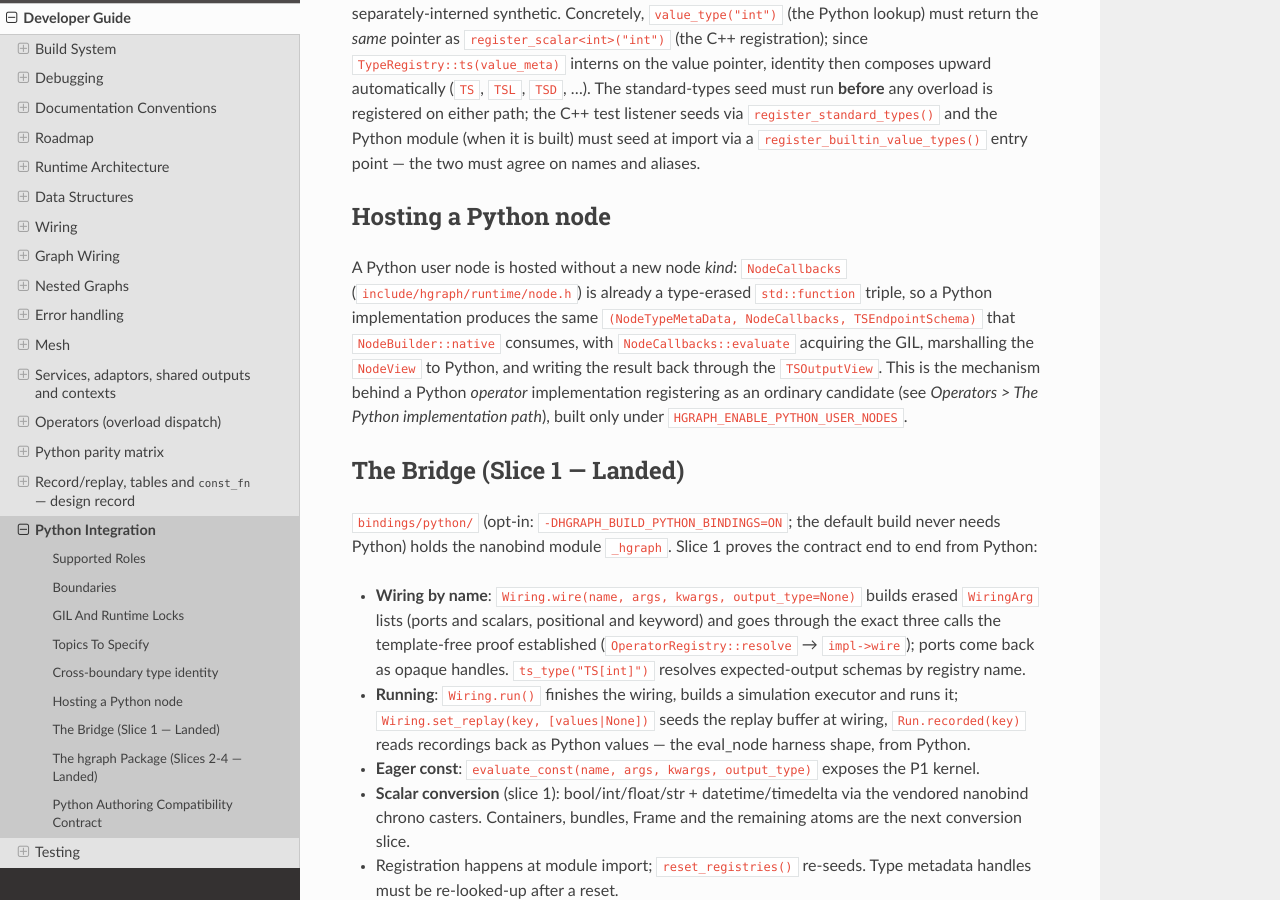
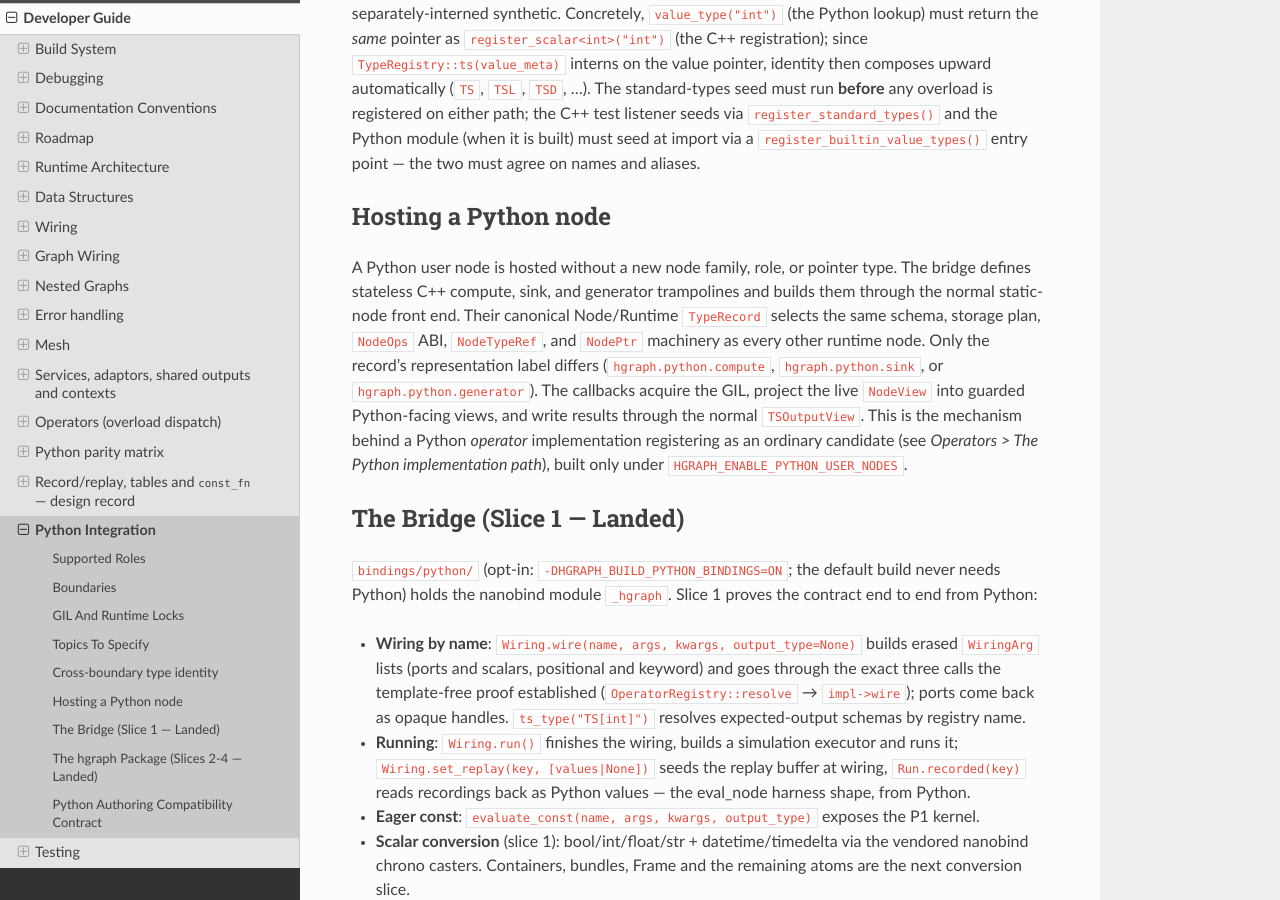
Before and after one commit to hhenson/hg_cpp, a Sphinx documentation site: the page built from docs/source/developer_guide/python_integration.rst, in a window 1280 px wide and 900 px high, scrolled down 1606 px. Built offline with Sphinx 7.4.7 and the Read the Docs theme 3.1.0, drawn with Linux system fonts in a browser that asks for light colours; some of the changed text lies outside the part shown.

Commit message:
Identify Python node implementations in type records

```diff
--- a/docs/source/developer_guide/python_integration.rst
+++ b/docs/source/developer_guide/python_integration.rst
@@ -82,14 +82,18 @@ point — the two must agree on names and aliases.
 Hosting a Python node
 ---------------------
 
-A Python user node is hosted without a new node *kind*: ``NodeCallbacks``
-(``include/hgraph/runtime/node.h``) is already a type-erased ``std::function``
-triple, so a Python implementation produces the same ``(NodeTypeMetaData,
-NodeCallbacks, TSEndpointSchema)`` that ``NodeBuilder::native`` consumes, with
-``NodeCallbacks::evaluate`` acquiring the GIL, marshalling the ``NodeView`` to
-Python, and writing the result back through the ``TSOutputView``. This is the
-mechanism behind a Python *operator* implementation registering as an ordinary
-candidate (see *Operators > The Python implementation path*), built only under
+A Python user node is hosted without a new node family, role, or pointer type.
+The bridge defines stateless C++ compute, sink, and generator trampolines and
+builds them through the normal static-node front end. Their canonical
+Node/Runtime ``TypeRecord`` selects the same schema, storage plan, ``NodeOps``
+ABI, ``NodeTypeRef``, and ``NodePtr`` machinery as every other runtime node.
+Only the record's representation label differs
+(``hgraph.python.compute``, ``hgraph.python.sink``, or
+``hgraph.python.generator``). The callbacks acquire the GIL, project the live
+``NodeView`` into guarded Python-facing views, and write results through the
+normal ``TSOutputView``. This is the mechanism behind a Python *operator*
+implementation registering as an ordinary candidate (see *Operators > The
+Python implementation path*), built only under
 ``HGRAPH_ENABLE_PYTHON_USER_NODES``.
 
 The Bridge (Slice 1 — Landed)
@@ -244,6 +248,9 @@ Recorded divergences / gaps (the morning-summary list):
   wiring-time SCALARS ride a list-of-Any scalar, with a LAYOUT string
   (part of node identity) mapping the python call positions — any arity,
   one operator (Howard's review of the per-arity first cut).
+  The internal wiring ``Port.node_type_info`` diagnostic reports the producing
+  node record's family, role, kind, semantic label, implementation label, and
+  ops ABI without introducing Python-only metadata.
   ``STATE`` / ``CLOCK`` / ``SCHEDULER``-annotated parameters are injected
   and MUST default to ``None`` (the hgraph convention, enforced at
   decoration - graph code never supplies them):
```
Also changed, not shown: docs/source/developer_guide/data_structures/schemas/node.rst (+12 -4 lines), docs/source/developer_guide/data_structures/unified_type_erasure_implementation_plan.rst (+12 -2 lines), 6 other files.
